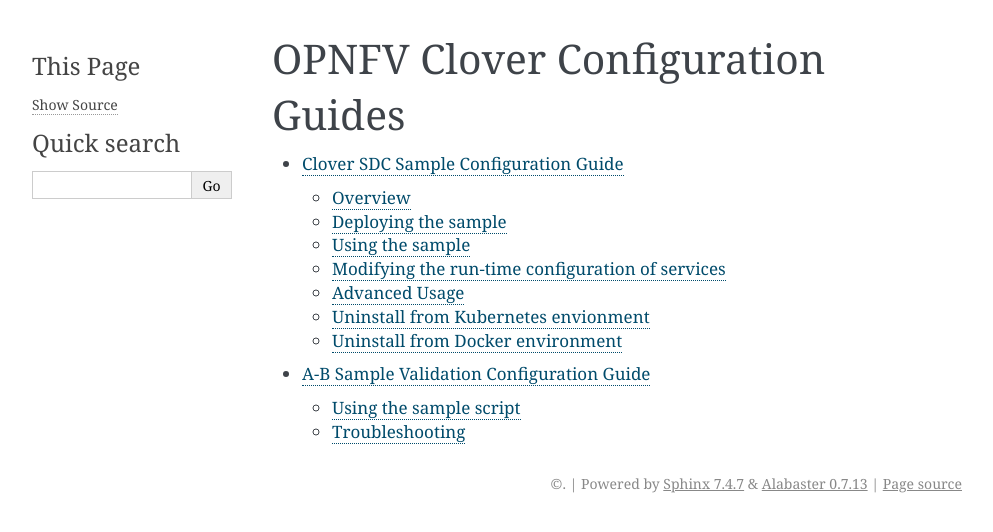
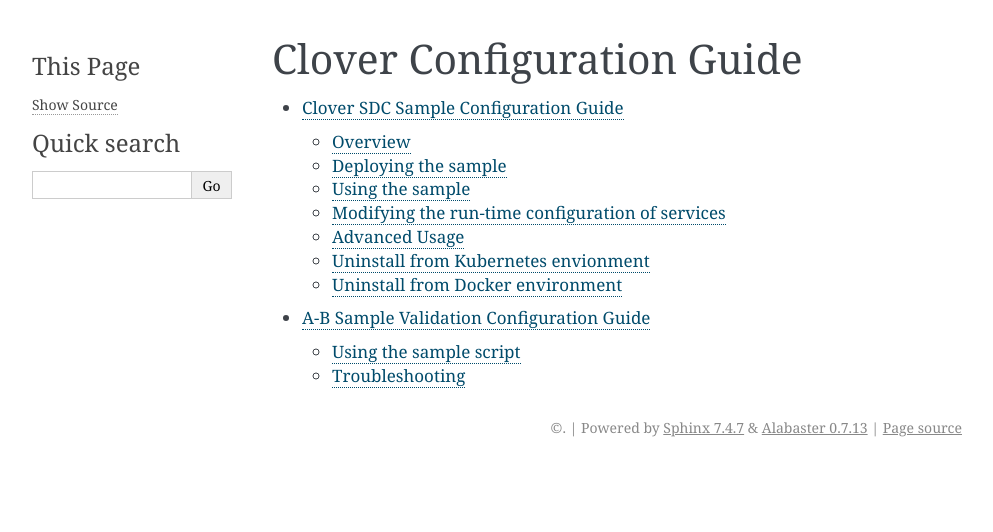
Before and after one commit to opnfv/clover, a Sphinx documentation site: the page built from docs/release/configguide/index.rst, in a window 1280 px wide. Shown: the top 532 px of the page, without its empty margins (148-1141 px from the left). Built offline with Sphinx 7.4.7, drawn with Linux system fonts in a browser that asks for light colours.

Commit message:
correcting reference label
Change-Id: I9b354e85f7f86872617904dd84ff5f0c516e1ffb
Signed-off-by: Sofia Wallin <sofia.wallin@est.tech>

```diff
--- a/docs/release/configguide/index.rst
+++ b/docs/release/configguide/index.rst
@@ -3,11 +3,11 @@
 .. http://creativecommons.org/licenses/by/4.0
 .. (c) OPNFV, Authors of Clover
 
-.. _clover_config_guides:
+.. _clover_configguide:
 
-=================================
-OPNFV Clover Configuration Guides
-=================================
+==========================
+Clover Configuration Guide
+==========================
 
 .. toctree::
    :maxdepth: 2
```
Also changed, not shown: docs/release/userguide/index.rst (+5 -3 lines).
